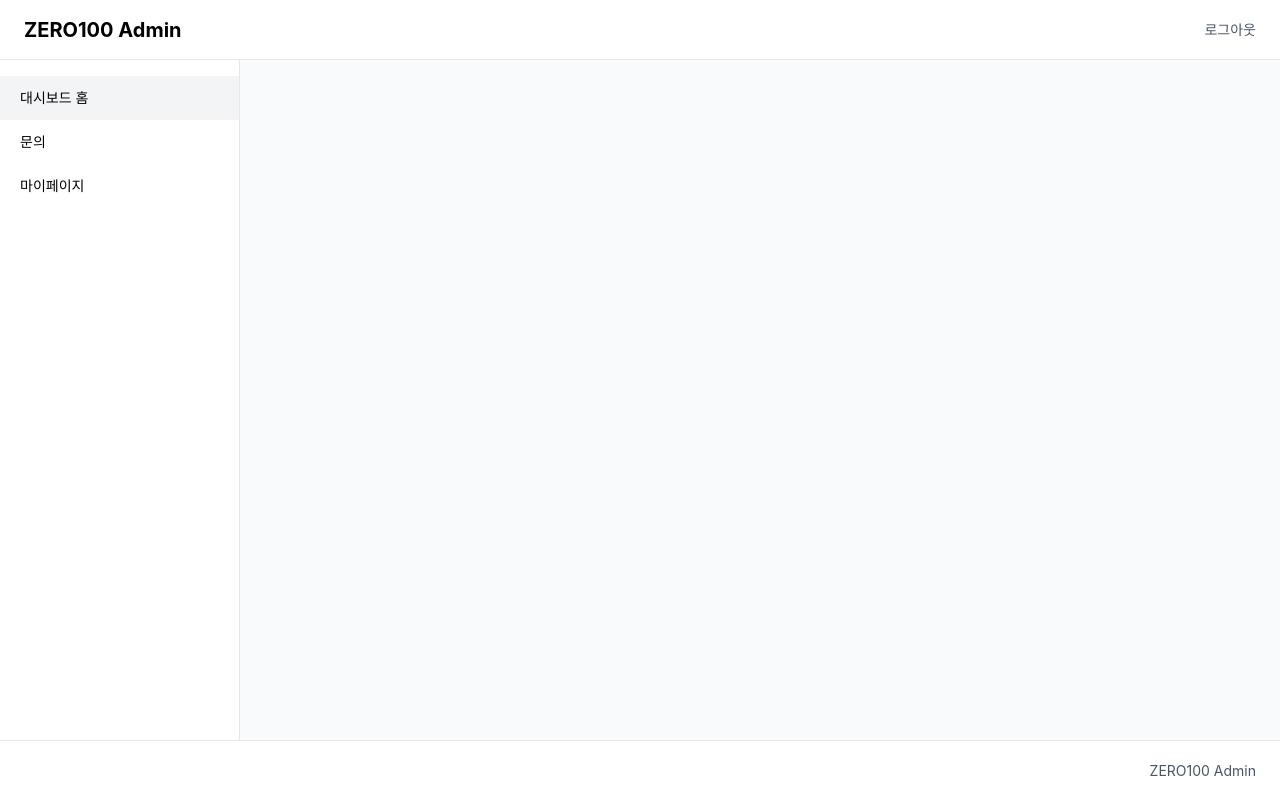
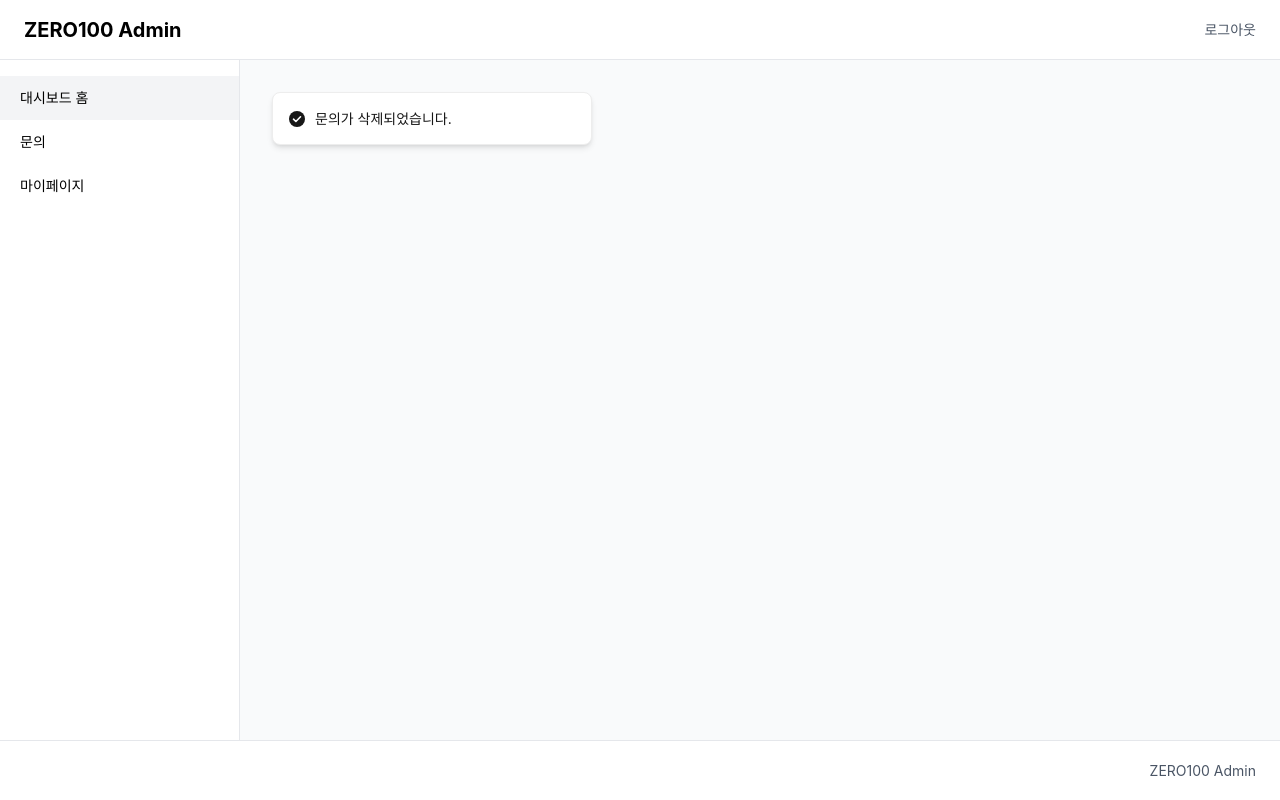
Before and after one commit to Leets-Official/8th-FE-Zero100, a React (Vite) app in the folder dashboard/: page / in a window 1280 px wide. Built offline with nearby package versions, Linux system fonts and the light colour scheme.

Commit message:
feat: Toast 공통 컴포넌트 구현

```diff
--- a/dashboard/src/App.jsx
+++ b/dashboard/src/App.jsx
@@ -1,3 +1,4 @@
+import Toast from './components/Toast';
 import Header from './components/Header';
 import Footer from './components/Footer';
 import Sidebar from './components/Sidebar';
@@ -8,7 +9,9 @@ function App() {
       <Header />
       <div className="flex flex-1">
         <Sidebar />
-        <main className="flex-1 p-8" />
+        <main className="flex-1 p-8">
+          <Toast message="문의가 삭제되었습니다." />
+        </main>
       </div>
       <Footer />
     </div>
--- /dev/null
+++ b/dashboard/src/components/Toast.jsx
@@ -0,0 +1,15 @@
+import CheckIcon from './CheckIcon';
+
+const Toast = ({ message }) => {
+  return (
+    <div
+      role="status"
+      className="flex h-[53px] w-[320px] items-center gap-2.5 rounded-lg border border-[#EDEDED] bg-white px-4 shadow-md"
+    >
+      <CheckIcon />
+      <p className="text-sm text-[#171717]">{message}</p>
+    </div>
+  );
+};
+
+export default Toast;
```
